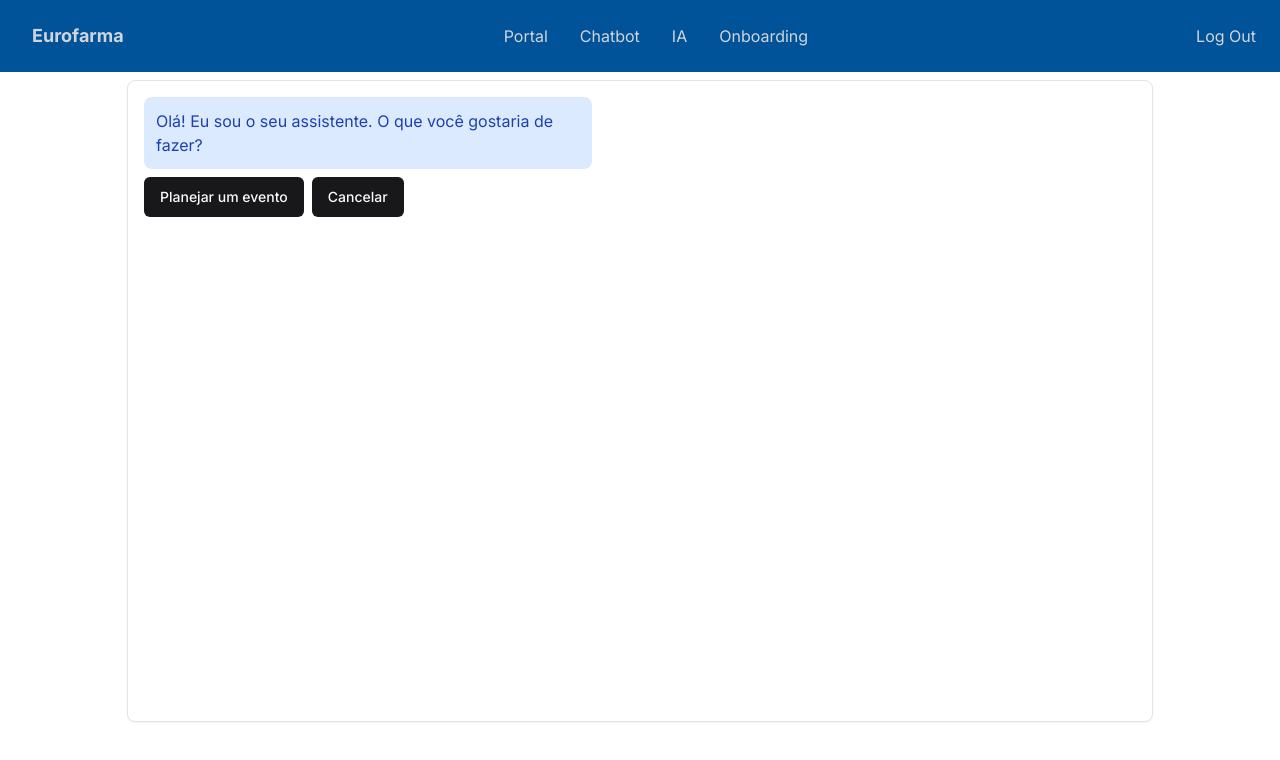
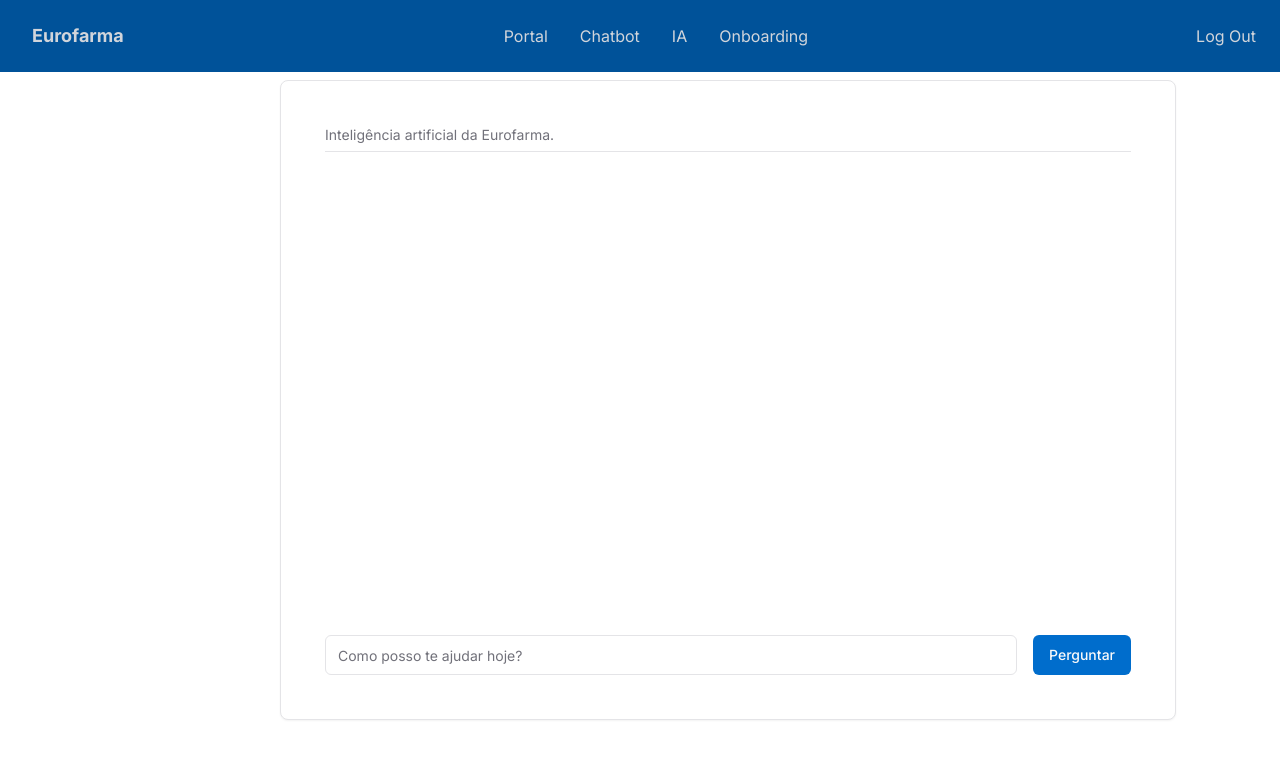
Before and after one commit to 3SIPG/web, a Next.js app: page /chatbot in a window 1280 px wide. Shown: the top 760 px of the page. Built offline with nearby package versions, Linux system fonts and the light colour scheme.

Commit message:
feat: ai working

```diff
--- a/src/components/ui/chat-component.tsx
+++ b/src/components/ui/chat-component.tsx
@@ -1,199 +1,96 @@
-"use client";
-import { SetStateAction, useState, useEffect } from 'react';
-import { Card, CardContent } from './card';
-import { Button } from './button';
+'use client';
+import { Input } from "./input";
+import { Button } from "./button";
+import { Card, CardHeader, CardTitle, CardDescription, CardContent, CardFooter } from "./card";
+import { Separator } from "./separator";
+import { ChangeEvent, FormEvent, useState } from "react";
+import axios from 'axios';
+import { v4 } from 'uuid';
+import { ScrollArea } from "./scroll-area";
 
-export default function ChatComponent() {
-    const [step, setStep] = useState(0);
-    const [eventDetails, setEventDetails] = useState({
-        type: '',
-        numberOfPeople: '',
-        hasGifts: false,
-        cost: 0,
-    });
-    const [chatHistory, setChatHistory] = useState<Array<{ role: 'assistant' | 'user'; message: string }>>([]);
-    const [assistantMessage, setAssistantMessage] = useState('');
+const apiUrl = 'http://localhost:3002';
 
-    // Calcula o custo com base no número de pessoas e se há brindes
-    const calculateCost = (numberOfPeople: string, hasGifts: boolean) => {
-        let costPerPerson = 1000; // Custo base por pessoa
-        let additionalCost = 0;
-
-        if (hasGifts) {
-            additionalCost = 88000;
+interface Message {
+  id: string;
+  role: string;
+  content: string;
 }
 
-        const peopleCount = parseInt(numberOfPeople.replace(/[^0-9]/g, ''));
-        return peopleCount * costPerPerson + additionalCost;
+export default function Ia() {
+  const [inputQuestion, setInputQuestion] = useState('');
+  const [messages, setMessages] = useState<Message[]>([]);
+
+  const handleQuestionChange = (event: ChangeEvent<HTMLInputElement>) => {
+    setInputQuestion(event.target.value);
   };
 
-    const addMessageToHistory = (role: 'assistant' | 'user', message: string) => {
-        setChatHistory((prev) => {
-            // Evita adicionar mensagens duplicadas
-            if (prev.length > 0 && prev[prev.length - 1].role === role && prev[prev.length - 1].message === message) {
-                return prev;
-            }
-            return [...prev, { role, message }];
-        });
+  const AddMessage = (role: string, content: string) => {
+    const newMessage: Message = {
+      id: v4(),
+      role,
+      content,
+    };
+    setMessages(prevMessages => [...prevMessages, newMessage]);
   };
 
-    useEffect(() => {
-        if (step === 0 && chatHistory.length === 0) {
-            setAssistantMessage('Olá! Eu sou o seu assistente. O que você gostaria de fazer?');
-        } else if (step === 1) {
-            setAssistantMessage('Quantas pessoas participarão do evento?');
-        } else if (step === 2) {
-            setAssistantMessage('Haverá brindes no evento?');
-        }
-    }, [step]);
+  const Ask = async (event: FormEvent) => {
+    event.preventDefault();
+    if (!inputQuestion) return;
+    AddMessage('user', inputQuestion);
 
-    useEffect(() => {
-        if (assistantMessage) {
-            addMessageToHistory('assistant', assistantMessage);
-            setAssistantMessage(''); // Limpa a mensagem após adicioná-la
-        }
-    }, [assistantMessage]);
-
-    const handleOptionClick = (option: SetStateAction<number>) => {
-        if (option === 1) {
-            setStep(option);
-        } else if (option === 0) {
-            addMessageToHistory('assistant', 'Operação cancelada.');
-            setChatHistory([]);
-            setEventDetails({
-                type: '',
-                numberOfPeople: '',
-                hasGifts: false,
-                cost: 0,
-            });
-            setStep(option);
+    try {
+      const dataToSend = { question: inputQuestion };
+      setInputQuestion('');
+      const result = await axios.post(`${apiUrl}/ask`, dataToSend);
+      const { message } = result.data;
+      AddMessage('assistant', message);
+    } catch (error) {
+      console.error(error);
     }
   };
 
-    const handleNumberOfPeopleClick = (number: string) => {
-        setEventDetails((prev) => {
-            const newCost = calculateCost(number, prev.hasGifts);
-            return {
-                ...prev,
-                numberOfPeople: number,
-                cost: newCost,
-            };
-        });
-        addMessageToHistory('user', `Número de Pessoas: ${number}`);
-        setStep(2); // Avançar para a próxima pergunta
-    };
-
-    const handleGiftsClick = (hasGifts: boolean) => {
-        setEventDetails((prev) => {
-            const newCost = calculateCost(prev.numberOfPeople, hasGifts);
-            return {
-                ...prev,
-                hasGifts,
-                cost: newCost,
-            };
-        });
-        addMessageToHistory('user', `Brindes: ${hasGifts ? 'Sim' : 'Não'}`);
-        setStep(3); // Avançar para a próxima etapa
-    };
-
-    const handleBack = () => {
-        setStep((prev) => Math.max(prev - 1, 0)); // Voltar para a etapa anterior, mínimo de 0
-    };
-
-    const handleStartNewEvent = () => {
-        setChatHistory([]);
-        setEventDetails({
-            type: '',
-            numberOfPeople: '',
-            hasGifts: false,
-            cost: 0,
-        });
-        setStep(0);
-    };
-
   return (
-        <Card>
-            <CardContent className="w-[80vw] h-[80vh] p-4">
-                <div className="flex flex-col h-full overflow-y-auto space-y-4">
-                    <div className="flex flex-col space-y-2">
-                        {/* Exibir histórico de mensagens */}
-                        <div className="flex flex-col space-y-2">
-                            {chatHistory.map((entry, index) => (
-                                <div key={index} className={`flex ${entry.role === 'user' ? 'justify-end' : 'justify-start'}`}>
-                                    <div
-                                        className={`p-3 rounded-lg max-w-md ${
-                                            entry.role === 'user'
-                                                ? 'bg-gray-200 text-gray-800'
-                                                : 'bg-blue-100 text-blue-800'
-                                        }`}
-                                    >
-                                        <p>{entry.message}</p>
+    <div className='flex justify-center items-center ml-44'>
+      <Card className='grid grid-rows-[min-content_1fr_min-content] w-[70vw] h-[80vh] gap-2 flex-col p-5'>
+        <CardHeader>
+          <CardDescription>
+            Inteligência artificial da Eurofarma.
+          </CardDescription>
+          <Separator />
+        </CardHeader>
+        <CardContent className="w-full">
+          <ScrollArea className="w-full h-[52vh] rounded-sm p-4">
+            {messages.map(message => (
+              <div className="mt-[1.5rem]" key={message.id}>
+                {message.role === 'user' ? (
+                  <div className="flex justify-end">
+                    <p className="text-center max-w-[70vw] font-sans rounded-3xl px-5 py-2.5 bg-zinc-300 border border-zinc-300">
+                      {message.content}
+                    </p>
                   </div>
-                                </div>
-                            ))}
-                        </div>
-
-                        {/* Perguntas e respostas */}
-                        {step === 0 && (
-                            <div className="flex space-x-2 mt-2">
-                                <Button
-                                    onClick={() => {
-                                        addMessageToHistory('user', 'Planejar um evento');
-                                        handleOptionClick(1);
-                                    }}
-                                >
-                                    Planejar um evento
-                                </Button>
-                                <Button
-                                    onClick={() => {
-                                        addMessageToHistory('user', 'Cancelar');
-                                        handleOptionClick(0);
-                                    }}
-                                >
-                                    Cancelar
-                                </Button>
-                            </div>
-                        )}
-                        {step === 1 && (
-                            <div className="flex items-center space-x-2 mt-2">
-                                <Button onClick={() => handleNumberOfPeopleClick('80')}>80</Button>
-                                <Button onClick={() => handleNumberOfPeopleClick('160')}>160</Button>
-                                <Button onClick={() => handleNumberOfPeopleClick('240+')}>240+</Button>
-                            </div>
-                        )}
-                        {step === 2 && (
-                            <div className="flex items-center space-x-2 mt-2">
-                                <Button onClick={() => handleGiftsClick(true)}>Sim</Button>
-                                <Button onClick={() => handleGiftsClick(false)}>Não</Button>
-                            </div>
-                        )}
-                        {step === 3 && (
-                            <div className="flex items-start space-x-4">
-                                <div className="bg-blue-100 text-blue-800 p-3 rounded-lg max-w-md">
-                                    <p>Resumo do Evento:</p>
-                                    <ul className="list-disc pl-5">
-                                        <li>Tipo de Evento: Planejamento</li>
-                                        <li>Número de Pessoas: {eventDetails.numberOfPeople}</li>
-                                        <li>Brindes: {eventDetails.hasGifts ? 'Sim' : 'Não'}</li>
-                                        <li>Custo Estimado: R$ {eventDetails.cost.toLocaleString('pt-BR')}</li>
-                                    </ul>
-                                    <p>Obrigado por fornecer as informações. Se precisar de mais ajuda, estou aqui!</p>
-                                </div>
+                ) : (
+                  <div className="flex font-sans justify-start flex-row gap-4 max-w-[70vw]">
+                    <p>{message.content}</p>
                   </div>
                 )}
               </div>
-                    {step === 3 && (
-                        <div className="flex space-x-2 mt-2">
-                            <Button onClick={handleStartNewEvent}>Iniciar Novo Evento</Button>
+            ))}
+          </ScrollArea>
+        </CardContent>
+        <CardFooter>
+          <form onSubmit={Ask} className='flex flex-row gap-4 w-full'>
+            <Input
+              id="input"
+              placeholder='Como posso te ajudar hoje?'
+              value={inputQuestion}
+              onChange={handleQuestionChange}
+            />
+            <Button type='submit' className='bg-euro-primary-400 hover:bg-euro-primary-600'>
+              Perguntar
+            </Button>
+          </form>
+        </CardFooter>
+      </Card>
     </div>
-                    )}
-                     {step > 0 && (
-                        <div className="flex justify-between items-center mt-2">
-                            <Button onClick={handleBack}>Voltar</Button>
-                        </div>
-                    )}
-                </div>
-            </CardContent>
-        </Card>
   );
 }
```
Lines whose indentation alone changed are shown as unchanged.
